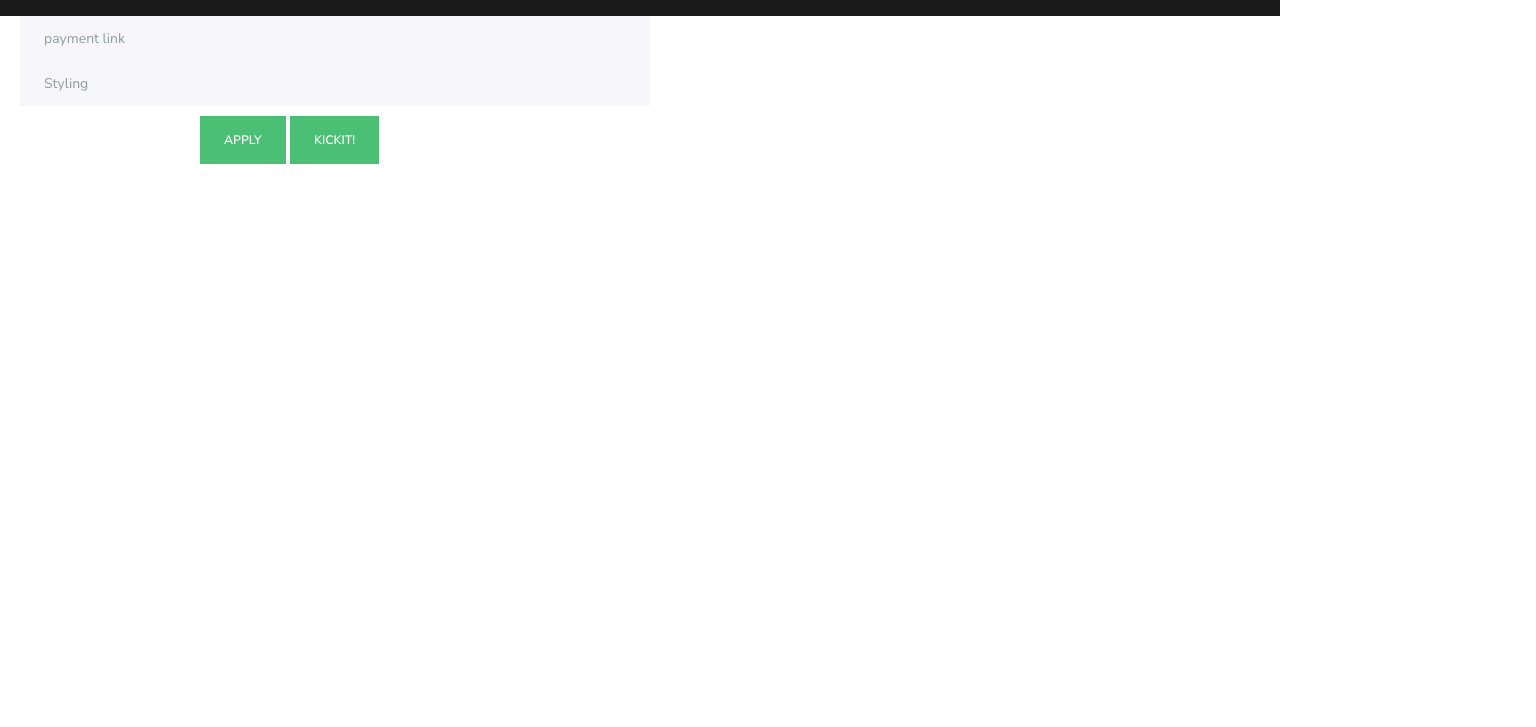
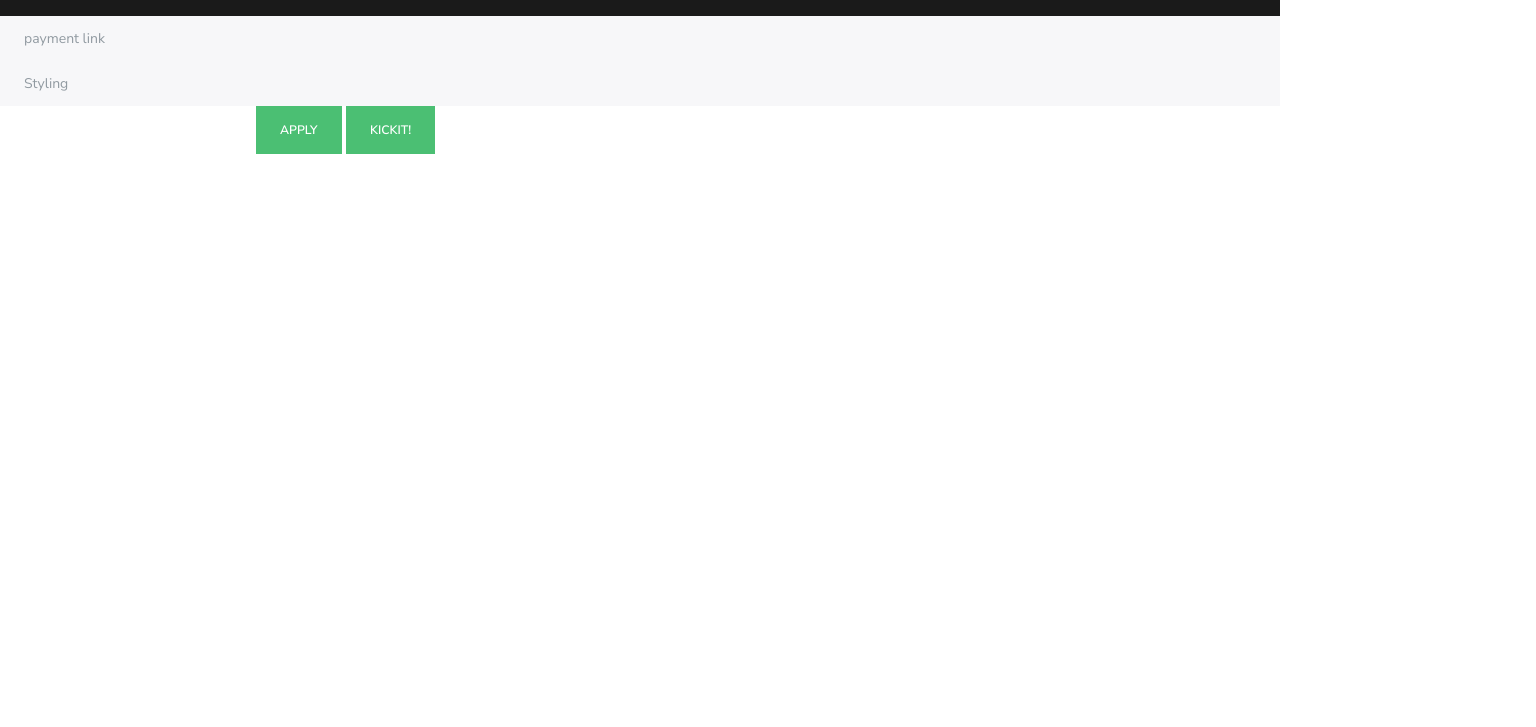
Before and after one commit to Xillians/dummyShop, a website: page index.html in a window 1280 px wide. Shown: the part 73-800 px from the top of the page, 1536 px wide, since content can reach past the window. Drawn offline with Linux system fonts and the light colour scheme.

Commit message:
Had to remove width of payment to not mess with size of frames.

```diff
--- a/js/payment.js
+++ b/js/payment.js
@@ -96,7 +96,8 @@ class Payment {
     iframeOpen(instrument) {
         var container = {
             container: 'payment-container',
-            // onPaymentCompleted:  () => { this.paymentComplete() },
+            onPaymentCompleted:  () => { this.paymentComplete() },
+            onError:  (error) =>  { console.log(error) },
             style: this.styling
         };
         switch (instrument) {
--- a/styles/styles.css
+++ b/styles/styles.css
@@ -1,22 +1,14 @@
 .payment {
     position: relative;
-    height: 500px;
-    width: 450px;
-    left: 0%;
-    top: 0%;
-    padding-left: 125px;
+    display: flex;
 }
 
 .input {
     position: relative;
-    width: 650px;
-    height: 100px;
-    padding-left: 20px;
+    text-align: center;
 }
 
 .button {
     position: relative;
-    width: 400px;
-    height: 100px;
-    padding-left: 200px;
+    left: 20%;
 }
```
